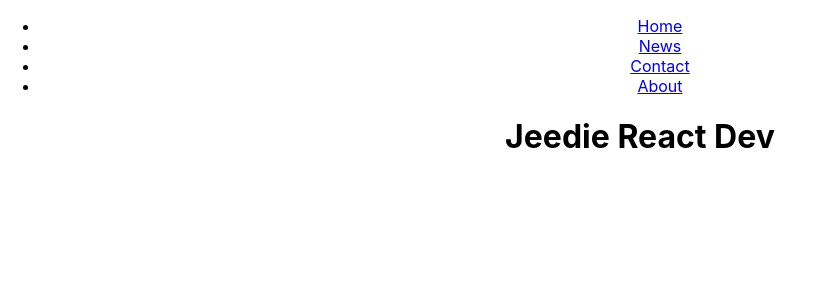
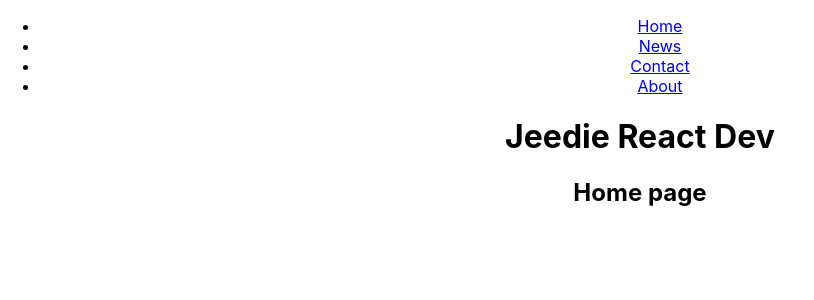
Before and after one commit to Enowizzy/react-app, a React (Create React App) app: page / in a window 1280 px wide. Shown: the top 300 px of the page, without its empty margins (0-814 px from the left). Built offline with nearby package versions, Linux system fonts and the light colour scheme.

Commit message:
fix routing problem

```diff
--- a/src/App.js
+++ b/src/App.js
@@ -10,13 +10,13 @@ function App() {
     <div className="App">
       <Navbar></Navbar>
       <h1>Jeedie React Dev</h1>
-      {/* <BrowserRouter>
+      <BrowserRouter>
         <Routes>
-          <Route> path='/' element={<Home/>}</Route>
-          <Route> path='/about' element={<About/>}</Route>
-          <Route> path='/contact' element={<Contact/>}</Route>
+          <Route path="/" element={<Home />}></Route>
+          <Route path="/about" element={<About />}></Route>
+          <Route path="/contact" element={<Contact />}></Route>
         </Routes>
-      </BrowserRouter> */}
+      </BrowserRouter>
     </div>
   );
 }
--- a/src/user/components/navbar/Navbar.js
+++ b/src/user/components/navbar/Navbar.js
@@ -1,3 +1,5 @@
+import "./Navbar.css";
+
 const Navbar = () => {
   return (
     <div className="Navbar">
```
